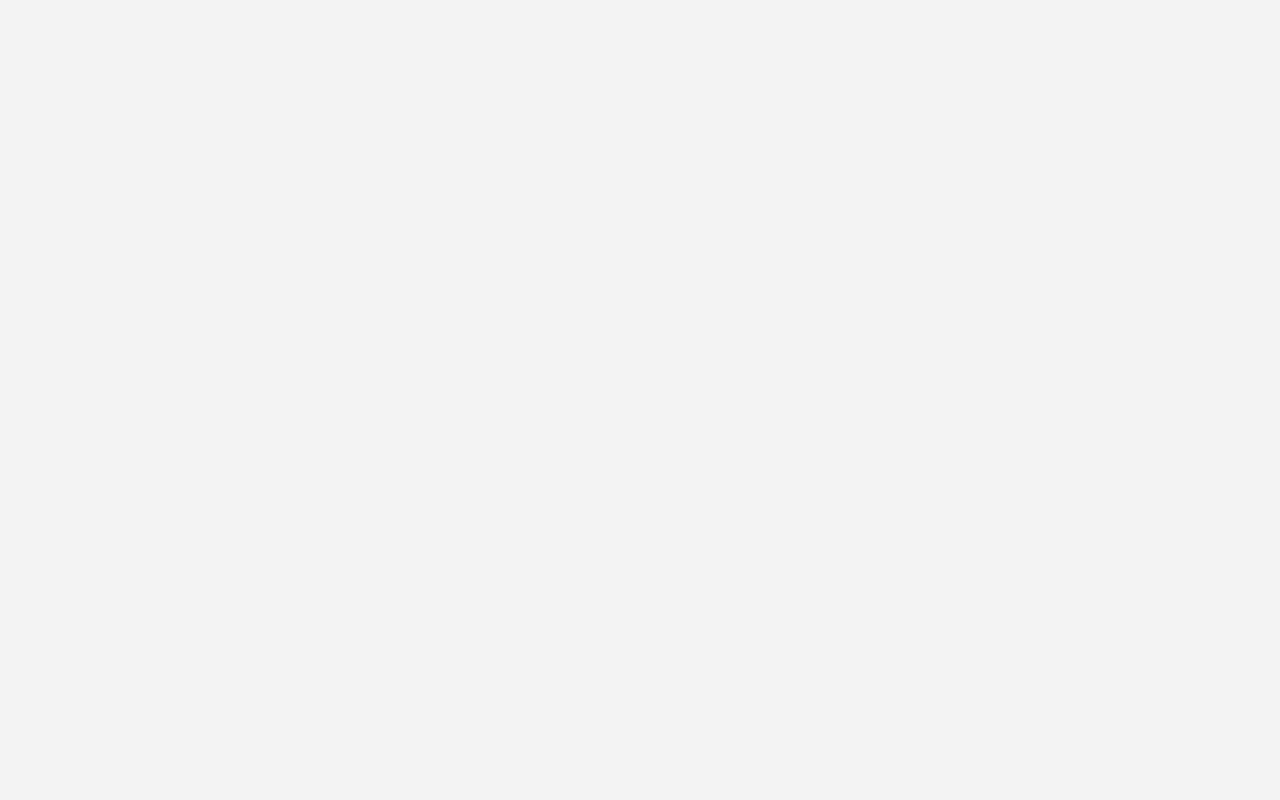
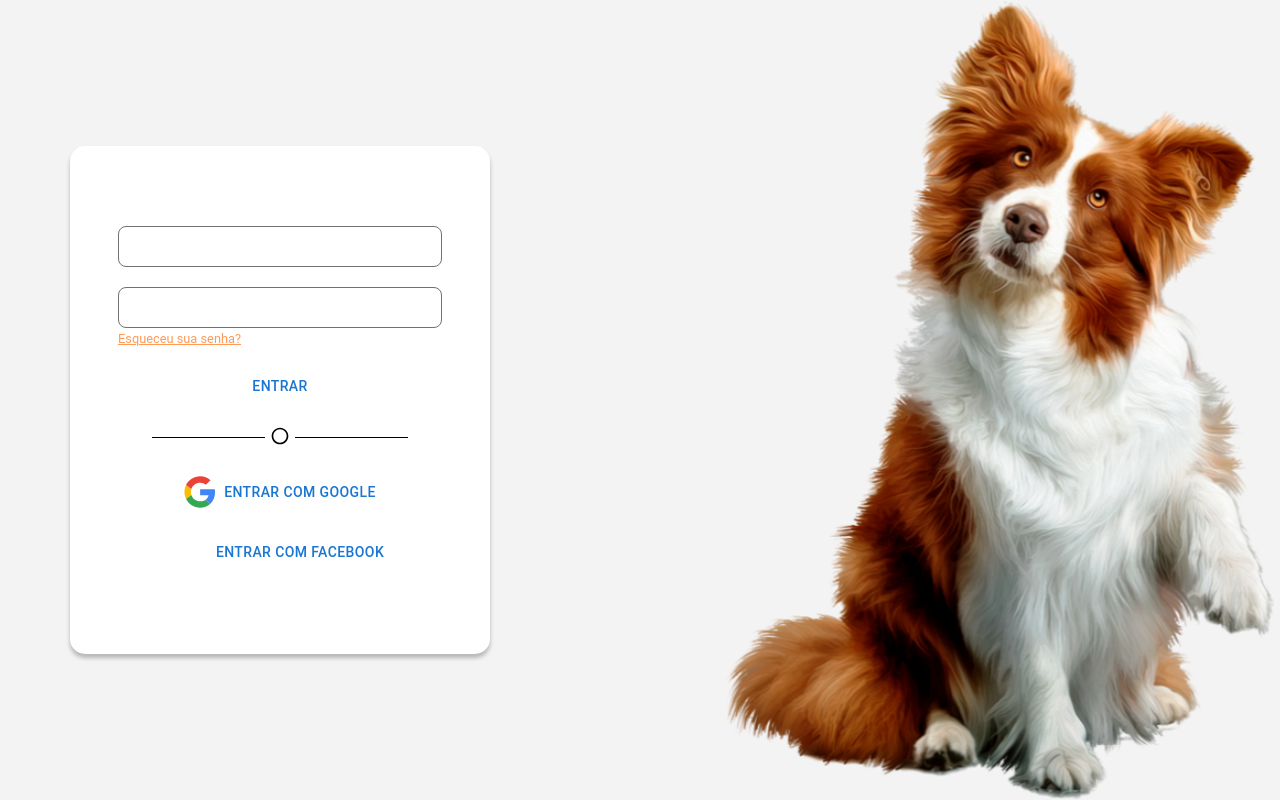
Before and after one commit to volpatocode/fragate-petshop, a Next.js app: page / in a window 1280 px wide. Built offline with nearby package versions, Linux system fonts and the light colour scheme.

Commit message:
changes: improved account structure

```diff
--- a/src/pages/account/index.tsx
+++ b/src/pages/account/index.tsx
@@ -1,4 +1,3 @@
-import Image from "next/image";
 import React, { useState } from "react";
 import Circle from "@mui/icons-material/Circle";
 
@@ -6,16 +5,19 @@ import {
   Account,
   AccountFormWrapper,
   AccountImageWrapper,
+  AccountImage,
+  Logo,
   AccountForm,
   InputBox,
   Input,
+  AnchorInfo,
   SubmitButton,
   SignWithMethodBox,
 } from "./styles";
 
 import SignWithButton from "../../components/SignWithButton";
+import Divider from "../../components/Divider";
 
-import { Divider } from "@mui/material";
 export default function index() {
   const [onSignIn, setOnSignIn] = useState(true);
   const [showPassword, setShowPassword] = useState(false);
@@ -24,14 +26,14 @@ export default function index() {
     <Account>
       <AccountFormWrapper>
         <AccountForm>
-          {/* <Image src="/fragate-main-logo.png" width="80px" height="60px" /> */}
           <InputBox>
             <Input id="email" type="email" />
           </InputBox>
           <InputBox>
             <Input id="password" type={showPassword ? "text" : "password"} />
+            <AnchorInfo href="#"> Esqueceu sua senha?</AnchorInfo>
           </InputBox>
-          {onSignIn && (
+          {!onSignIn && (
             <InputBox>
               <Input
                 id="confirmPassword"
@@ -40,17 +42,15 @@ export default function index() {
             </InputBox>
           )}
           <SubmitButton>{onSignIn ? "Entrar" : "Cadastrar"}</SubmitButton>
+          <Divider/>
+          <SignWithMethodBox>
+            <SignWithButton method="google" />
+            <SignWithButton method="facebook" />
+          </SignWithMethodBox>
         </AccountForm>
-        <Divider>
-          <Circle fontSize="small" />
-        </Divider>
-        <SignWithMethodBox>
-          <SignWithButton method="google"/>
-          <SignWithButton method="facebook"/>
-        </SignWithMethodBox>
       </AccountFormWrapper>
       <AccountImageWrapper>
-        <img src="./account-dog.svg"/>
+        <AccountImage src="./account-dog.svg" />
       </AccountImageWrapper>
     </Account>
   );
--- a/src/pages/account/styles.ts
+++ b/src/pages/account/styles.ts
@@ -6,7 +6,6 @@ export const Account = styled(Box)`
   flex-direction: row;
   width: 100vw;
   height: 100vh;
-  background-color: #007FE8;
   align-items: center;
   justify-content: center;
   column-gap: 10rem;
@@ -15,6 +14,9 @@ export const Account = styled(Box)`
 export const AccountFormWrapper = styled(Box)`
   width: 50vw;
   height: 100vh;
+  display: flex;
+  align-items: center;
+  justify-content: center;
 `;
 
 export const AccountImageWrapper = styled(Box)`
@@ -23,14 +25,66 @@ export const AccountImageWrapper = styled(Box)`
   display: flex;
 `;
 
-export const AccountForm = styled.form``;
+export const AccountImage = styled.img`
+  width: 100%;
+`;
 
-export const InputBox = styled(Box)``;
+export const AccountForm = styled.form`
+  background-color: #fff;
+  border-radius: 15px;
+  width: 75%;
+  padding: 5rem 3rem;
+  box-shadow: 0px 4px 4px rgba(0, 0, 0, 0.25);
+  display: flex;
+  flex-direction: column;
+  justify-content: center;
+  align-items: center;
+  gap: 1.3rem;
+`;
 
-export const Input = styled.input``;
+export const Logo = styled.h2`
+  text-align: center;
+  font-size: 2rem;
+  letter-spacing: 0.3px;
+  color: #ff9a57;
+  line-height: 1.65;
+`;
 
-export const SubmitButton = styled(Button)``;
+export const InputBox = styled(Box)`
+  width: 100%;
+`;
 
-export const SignWithMethodBox = styled(Box)``;
+export const Input = styled.input`
+  background-color: rgba(255, 255, 255, 1);
+  color: rgba(0, 0, 0, 0.8);
+  padding: 12px 10px;
+  border-radius: 8px;
+  border: 1px solid #707070;
+  outline: none;
+  width: 100%;
+`;
+
+export const AnchorInfo = styled.a`
+  color: #ff9a57;
+  font-size: 0.8rem;
+`;
+
+export const SubmitButton = styled(Button)`
+  background-color:  #ff9a57;
+  color: rgba(255, 255, 255, 1);
+  width: 100%;
+  :hover {
+    background-color:  #ff9a57;
+  }
+  text-transform: none;
+`;
+
+export const SignWithMethodBox = styled(Box)`
+  width: 100%;
+  display: flex;
+  flex-direction: column;
+  gap: 1rem;
+
+`;
 
 export const SignWithButton = styled(Button)``;
--- a/src/pages/index.tsx
+++ b/src/pages/index.tsx
@@ -1,7 +1,8 @@
 import React from "react";
+import Account from "./account";
 
 export default function index() {
   return (
-<></>
+    <Account/>
   )
 }
```
